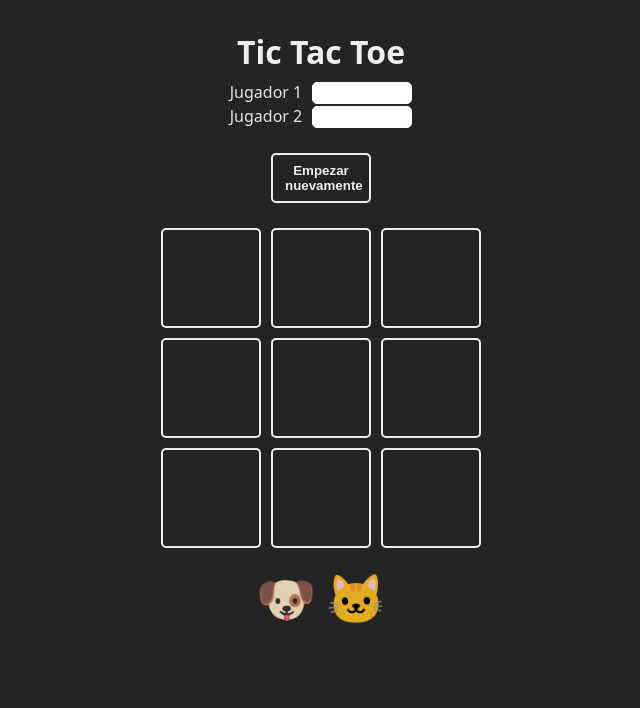
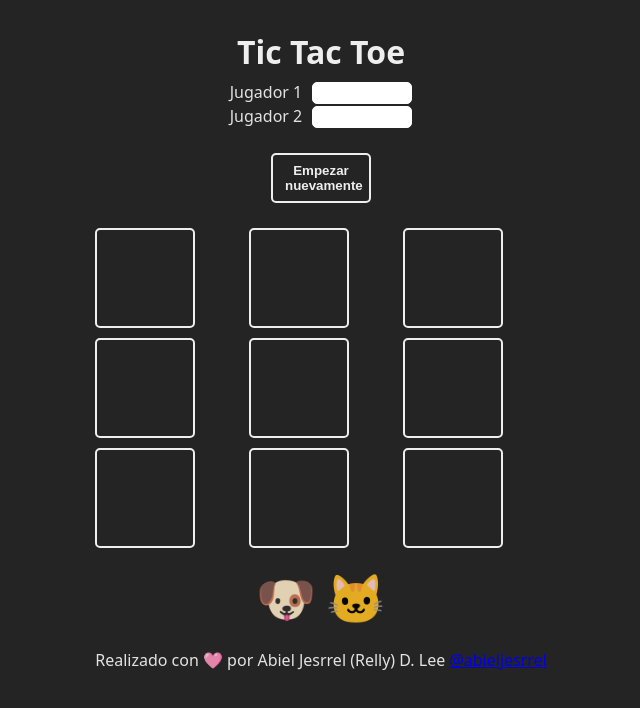
Before and after one commit to abieljesrrel/01Tic-Tac-Toe, a React (Vite) app: page / in a window 1280 px wide. Shown: the top 708 px of the page, without its empty margins (319-959 px from the left). Built offline with nearby package versions, Linux system fonts and the light colour scheme.

Commit message:
footer create by Abiel

```diff
--- a/src/App.jsx
+++ b/src/App.jsx
@@ -93,6 +93,10 @@
       </Square>
     </section>
 
+    <section className="text">
+      <spam>Realizado con 🩷 por Abiel Jesrrel (Relly) D. Lee <a href="https://github.com/abieljesrrel" target="_blank">@abieljesrrel</a></spam>
+    </section>
+
     <WinnerModal resetGame={resetGame} winner={winner}  />
 
   </main>
```
